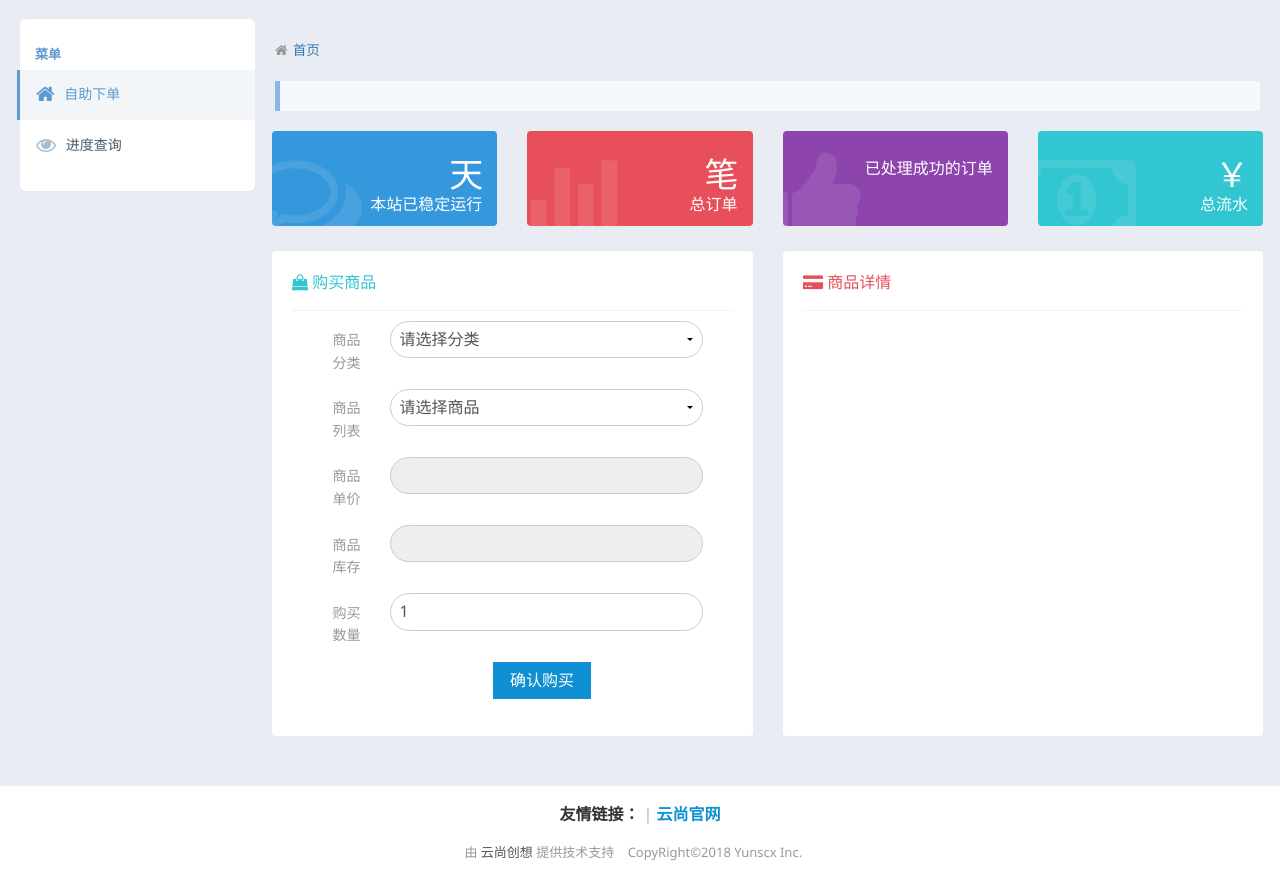
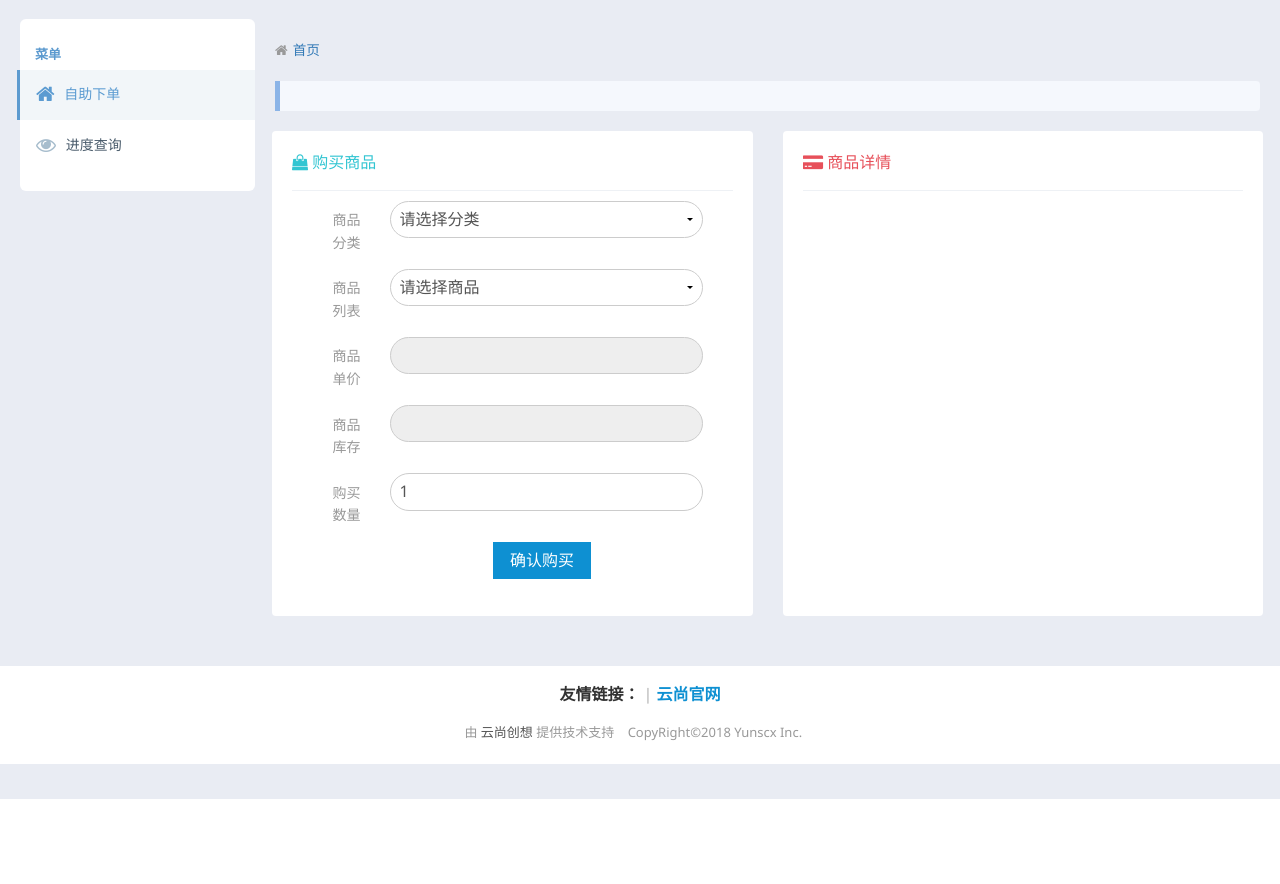
Before and after one commit to ylqf/ysfaka, a PHP site: template view/default/index.php in a window 1280 px wide. Shown: the part 76-960 px from the top of the page. After the commit the page ends 875 px from the top, so only its background shows below. Run offline with PHP 8.4, Linux system fonts and the light colour scheme; the template is opened without the code that fills it, so the values that code supplies are empty.

Commit message:
去掉首页无用统计

```diff
--- a/view/default/index.php
+++ b/view/default/index.php
@@ -44,58 +44,7 @@
             </div>
         </div>
 
-        <div class="row">
-            <div class="am-u-lg-3 am-u-md-6 am-u-sm-12">
-                <div class="dashboard-stat blue">
-                    <div class="visual">
-                        <i class="am-icon-comments-o"></i>
-                    </div>
-                    <div class="details">
-                        <div class="number"> <?php echo $data['ctime'] ?>天</div>
-                        <div class="desc"> 本站已稳定运行</div>
-                    </div>
 
-                </div>
-            </div>
-            <div class="am-u-lg-3 am-u-md-6 am-u-sm-12">
-                <div class="dashboard-stat red">
-                    <div class="visual">
-                        <i class="am-icon-bar-chart-o"></i>
-                    </div>
-                    <div class="details">
-                        <div class="number"> <?php echo $data['ctOrder'] ?>笔</div>
-                        <div class="desc"> 总订单</div>
-                    </div>
-
-                </div>
-            </div>
-            <div class="am-u-lg-3 am-u-md-6 am-u-sm-12">
-                <div class="dashboard-stat purple">
-                    <div class="visual">
-                        <i class="am-icon-thumbs-up"></i>
-                    </div>
-                    <div class="details">
-                        <div class="number"> <?php echo $data['okOrder'] ?></div>
-                        <div class="desc"> 已处理成功的订单</div>
-                    </div>
-
-                </div>
-            </div>
-            <div class="am-u-lg-3 am-u-md-6 am-u-sm-12">
-                <div class="dashboard-stat green">
-                    <div class="visual">
-                        <i class="am-icon-money"></i>
-                    </div>
-                    <div class="details">
-                        <div class="number"> <?php echo $data['ctMoney'] ?> ￥</div>
-                        <div class="desc"> 总流水</div>
-                    </div>
-
-                </div>
-            </div>
-
-
-        </div>
 
         <div class="row">
 
```
Also changed, not shown: 1 other file.
